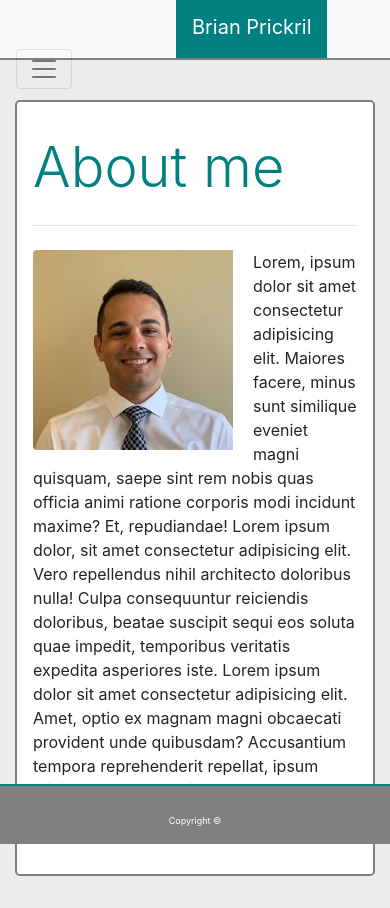
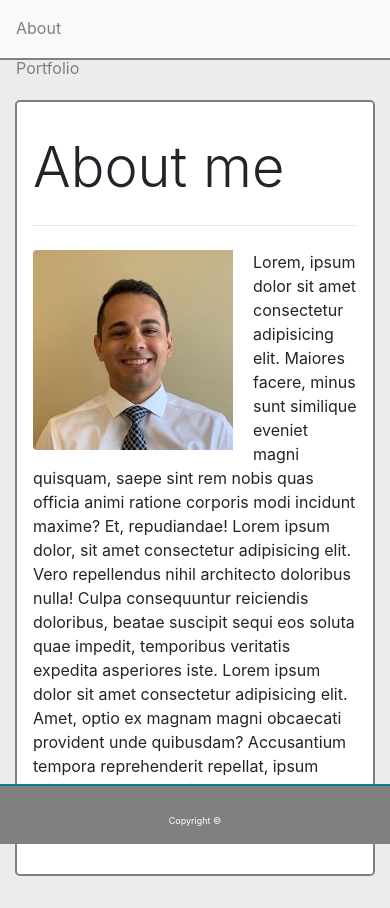
Before and after one commit to brianp22/02-Responsive-Portfolio, a plain HTML site: page index.html in a window 390 px wide. Drawn offline with nearby package versions, Linux system fonts and the light colour scheme.

Commit message:
re-commit to ensure proper version

```diff
--- a/Assets/style.css
+++ b/Assets/style.css
@@ -17,13 +17,19 @@ img {
     background-color: white;
     height: 60px;
     border-bottom: solid 2px grey;
+    width: 100%;
+}
+
+.bg-light {
+    background-color: #f8f9fa!important;
 }
 
 .navbar-light .navbar-brand {
     color: #fff;
     background-color: teal;
     padding: 1rem;
-    margin-left: 10rem;
+    margin-left: 340px;
+    margin-top: 0px;
 }
 
 .navbar-light .navbar-nav .active>.nav-link, .navbar-dark .navbar-nav .nav-link.active, .navbar-light .navbar-nav .nav-link.show, .navbar-light .navbar-nav .show>.nav-link {
@@ -52,25 +58,14 @@ img {
      text-align: center;
 }
 
-@media only screen and (max-width: 991px) {
+
+
+
+ @media only screen and (max-width: 991px) {
     .navbar-light .navbar-brand {
         color: #fff;
         background-color: teal;
         padding: 1rem;
         margin-left: 10rem;
-        margin-top: -12px;
-}
-
-.navbar-light .navbar-toggler {
-    color: rgba(0,0,0,.5);
-    border-color: rgba(0,0,0,.1);
-    margin-right: 2rem;
-    margin-top: -9px;
-}
-
-h1 {
-    font-size: 3.5rem;
-    font-weight: 300;
-    line-height: 1.2;
-    color: teal;
-}
+        margin-top: -79px;
+    } }
--- a/index.html
+++ b/index.html
@@ -14,23 +14,16 @@
 <body>
     <nav class="navbar navbar-expand-lg navbar-light bg-light">
         <a class="navbar-brand" href="index.html">Brian Prickril</a>
-        <button class="navbar-toggler" type="button" data-toggle="collapse" data-target="#navbarText"
-            aria-controls="navbarText" aria-expanded="false" aria-label="Toggle navigation">
-            <span class="navbar-toggler-icon"></span>
-        </button>
-        <div class="collapse navbar-collapse" id="navbarText">
         <ul class="navbar-nav mr-auto">
             <li class="nav-item">
                 <a class="nav-link" href="index.html">About <span class="sr-only">(current)</span></a>
             </li>
             <li class="nav-item">
-                    <a class="nav-link" href="portfolio.html">Portfolio</a>
-                </li>
+                <a class="nav-link" href="portfolio.html">Portfolio</a> </li>
             <li class="nav-item">
                 <a class="nav-link" href="contact.html">Contact</a>
             </li>
         </ul>
-        </div>
     </nav>
     <div class="container">
         <div class="row">
@@ -61,4 +54,5 @@
             <p id="copyright">Copyright ©</p>
         </div>
     </div>
+
 </html>
```
Lines whose indentation alone changed are shown as unchanged.
